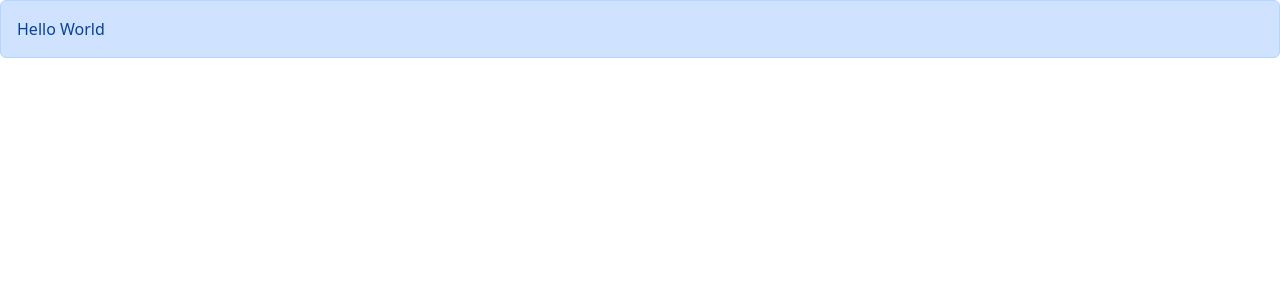
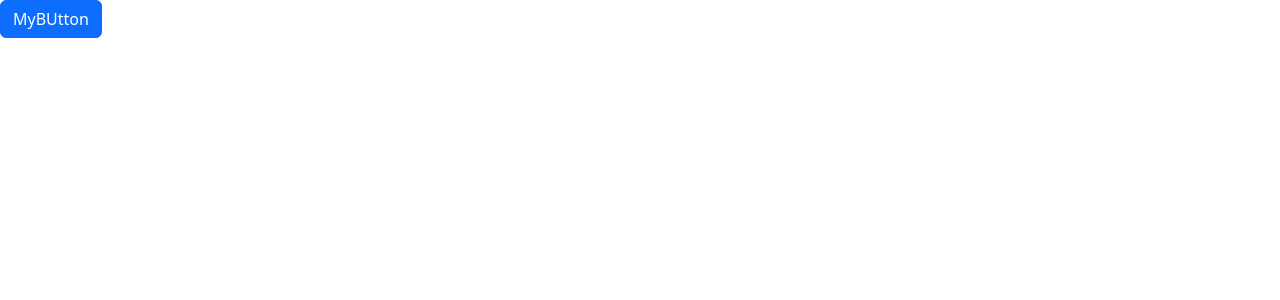
Before and after one commit to ajju8108/React, a React (Vite) app: page / in a window 1280 px wide. Shown: the top 300 px of the page. Built offline with nearby package versions, Linux system fonts and the light colour scheme.

Commit message:
Exercise -Building a button component

```diff
--- a/src/App.tsx
+++ b/src/App.tsx
@@ -1,4 +1,5 @@
 import Alert from "./components/Alert";
+import ExeButton from "./components/ExeButton";
 import ListGroup from "./components/ListGroup";
 
 function App() {
@@ -6,13 +7,16 @@ function App() {
   const handleSelectItem = (item: string) => {
     console.log(item);
   };
+  const handleOnClick = () => {
+    console.log("button clicked");
+  };
   return (
     <div className="App">
       {/* <ListGroup items={items} heading="Cities" onSelect={handleSelectItem} /> */}
-
-      <Alert>
+      {/* <Alert>
         Hello <span> World</span>
-      </Alert>
+      </Alert> */}
+      <ExeButton /* color="red" */ onClick={handleOnClick}>MyBUtton</ExeButton>
     </div>
   );
 }
--- /dev/null
+++ b/src/components/ExeButton.tsx
@@ -0,0 +1,20 @@
+import React from "react";
+interface Props {
+  color?: "primary" | "secondary" | "danger";
+  children: string;
+  onClick: () => void;
+}
+
+export default function ExeButton({
+  children,
+  onClick,
+  color = "primary",
+}: Props) {
+  return (
+    <div>
+      <button type="button" className={`btn btn-${color}`} onClick={onClick}>
+        {children}
+      </button>
+    </div>
+  );
+}
```
